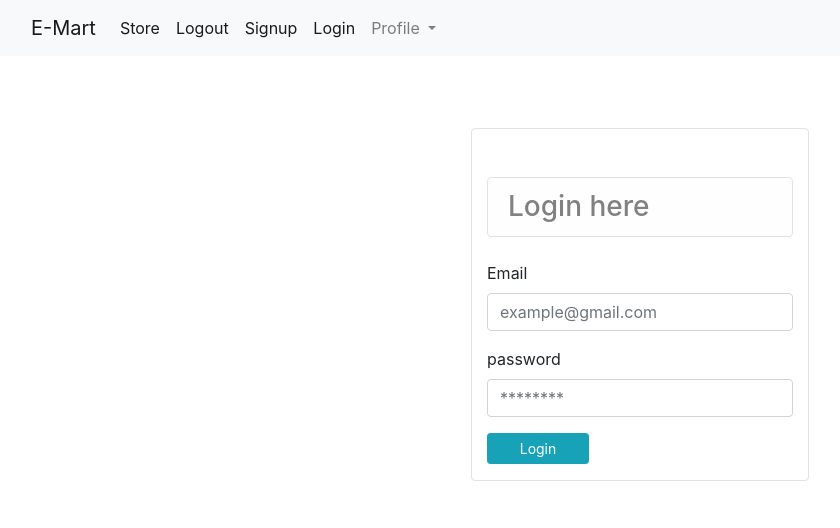
After one commit to Husain-Jinia/Django-Emart-Website, a Django app: page /login in a window 1280 px wide. The commit adds this page. Shown: the top 528 px of the page, without its empty margins (0-840 px from the left). Run offline with Django 3.2, Linux system fonts and the light colour scheme; some libraries are stand-ins or nearby versions.

Commit message:
Added login functionality

```diff
--- a/emart/store/templates/base.html
+++ b/emart/store/templates/base.html
@@ -33,7 +33,7 @@
               <a class="nav-link active" aria-current="page" href="signup">Signup</a>
             </li>
             <li class="nav-item">
-              <a class="nav-link active" aria-current="page" href="#">Login</a>
+              <a class="nav-link active" aria-current="page" href="/login">Login</a>
             </li>
             <li class="nav-item dropdown">
               <a class="nav-link dropdown-toggle" href="#" id="navbarDropdown" role="button" data-bs-toggle="dropdown" aria-expanded="false">
--- /dev/null
+++ b/emart/store/templates/login.html
@@ -0,0 +1,38 @@
+{% extends 'base.html' %}
+
+
+{% block content %}
+
+<div class="container">
+    <div class="p-4 m-4">
+        <div class= "col-lg-4 mt-4 mb-4 mx-auto border rounded pt-4">
+            <h3 class="alert alert-light border mt-4 mb-4 rounded">Login here</h3>
+            <form action="/login" method="POST">
+
+                {% csrf_token %}
+                {%if error%}
+                    <div class="alert alert-danger" role="alert">
+                        {{error}}
+                    </div>
+                {% endif %}
+
+                <!-- email -->
+                <div class="form-group">
+                    <label for="">Email</label>
+                    <input required type="email" value = "{{values.email}}" name="email" id="" class="form-control" placeholder="example@gmail.com">
+                </div>
+                <div class="form-group">
+                    <label for="">password</label>
+                    <input  type="password" name="password" id="" class="form-control" placeholder="********" >
+                </div>
+
+                <div class="form-group ">
+                    <input class="btn btn-sm btn-info col-lg-4" type="submit" value="Login">
+                </div>
+
+            </form>
+        </div>
+    </div>
+</div>
+
+{% endblock %}
--- a/emart/store/urls.py
+++ b/emart/store/urls.py
@@ -1,9 +1,10 @@
 from django.contrib import admin
 from django.urls import path
-from .views import index, signup
+from .views import index, signup, login
 
 urlpatterns = [
     path('', index, name="homepage"),
     path('signup', signup ),
+    path('login', login)
 
 ]
--- a/emart/store/views.py
+++ b/emart/store/views.py
@@ -1,4 +1,5 @@
 
+from django.core.checks.messages import Error
 from django.shortcuts import redirect, render
 from django.http import HttpResponse
 from django.contrib.auth.hashers import make_password , check_password
@@ -96,3 +97,22 @@ def signup(request):
 
     else:
         return registerUser(request)
+
+def login(request):
+    if request.method == 'GET':
+        return render(request, 'login.html')
+    else:
+        email = request.POST.get('email')
+        password = request.POST.get('password')
+        customer = Customer.get_customer_by_email(email)
+        error_message = None
+        if customer:
+            flag = check_password(password, customer.password)
+            if flag:
+                return redirect('homepage')
+            else:
+                error_message = 'Email or password invalid !!'
+        else:
+            error_message = 'Email or password invalid !!'
+
+        return render(request, 'login.html', {'error': error_message})
```
Also changed, not shown: emart/store/models/customer.py (+8 -0 lines), emart/db.sqlite3.
